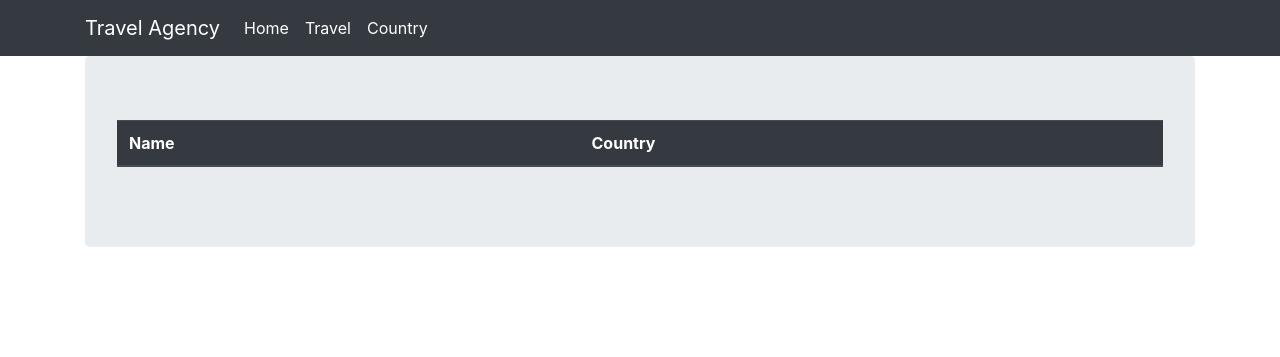
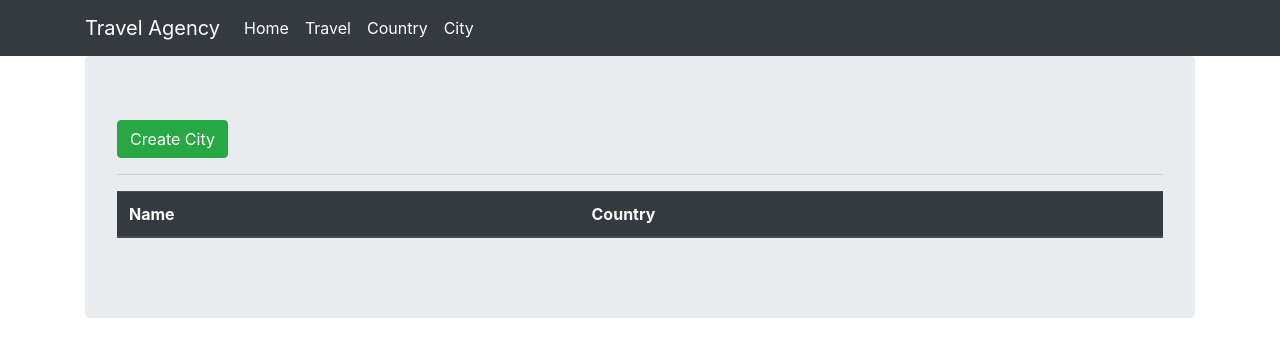
Before and after one commit to DanielGyure/TravelProject, a Django app: page /cities in a window 1280 px wide. Shown: the top 357 px of the page. Run offline with Django 4.2, Linux system fonts and the light colour scheme; data that the repository does not hold is empty; some libraries are stand-ins or nearby versions.

Commit message:
Added CreateCityView and City added to upper bar

```diff
--- a/TravelProject/TravelProject/urls.py
+++ b/TravelProject/TravelProject/urls.py
@@ -18,7 +18,7 @@ from django.urls import path
 from viewer.views import (
     WelcomeView, TravelListView, TravelDetailView, CreateTravelView,
     UpdateTravelView, DeleteTravel, CountryListView, CountryDetailView, CreateCountryView,
-    UpdateCountryView, DeleteCountry, CityListView, CityDetailView
+    UpdateCountryView, DeleteCountry, CityListView, CityDetailView, CreateCityView,
 )
 
 urlpatterns = [
@@ -36,4 +36,5 @@ urlpatterns = [
     path('countries/<int:pk>/delete', DeleteCountry.as_view(), name="delete_country"),
     path('cities', CityListView.as_view(), name="cities"),
     path('cities/<int:pk>', CityDetailView.as_view(), name='city_detail'),
+    path('cities/create', CreateCityView.as_view(), name='create_city'),
 ]
--- a/TravelProject/viewer/templates/base.html
+++ b/TravelProject/viewer/templates/base.html
@@ -29,6 +29,9 @@
             <a class="nav-item nav-link active" href="{% url 'countries' %}">
               Country
             </a>
+            <a class="nav-item nav-link active" href="{% url 'cities' %}">
+              City
+            </a>
           </div>
         </div>
       </div>
--- a/TravelProject/viewer/templates/cities.html
+++ b/TravelProject/viewer/templates/cities.html
@@ -1,6 +1,10 @@
 {% extends 'base.html'  %}
 
 {% block content %}
+
+<a href="{% url 'create_city' %}" class="btn btn-success">Create City</a>
+
+<hr>
 
 <table class="table">
   <thead class="thead-dark">
@@ -13,7 +17,7 @@
     {% for c in cities %}
 
   <tr>
-    <td>{{ c.name }}</td>
+    <td><a href="{% url 'city_detail' c.id %}">{{ c.name }}</a></td>
     <td>{{ c.country }}</td>
   </tr>
     {% endfor %}
--- a/TravelProject/viewer/views.py
+++ b/TravelProject/viewer/views.py
@@ -76,3 +76,9 @@ class CityDetailView(DetailView):
     template_name = 'city_detail.html'
     model = City
     context_object_name = 'city'
+
+class CreateCityView(CreateView):
+    template_name = 'create_city.html'
+    model = City
+    fields = '__all__'
+    success_url = reverse_lazy('cities')
```
Also changed, not shown: TravelProject/viewer/templates/create_city.html (added, +17 -0 lines).
